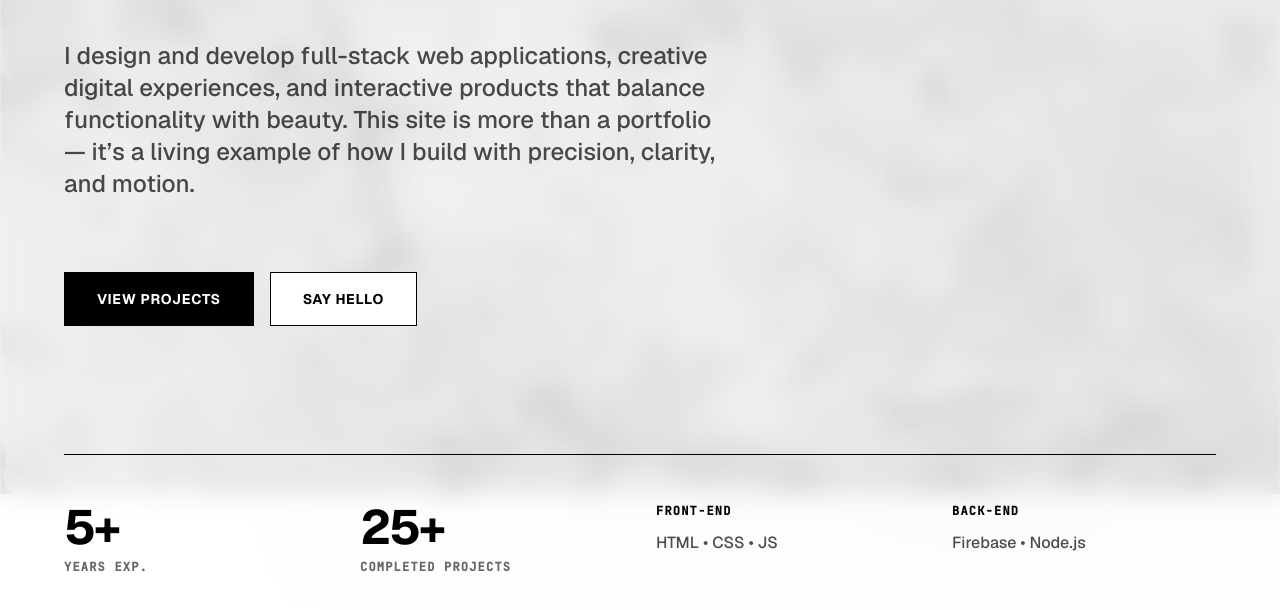
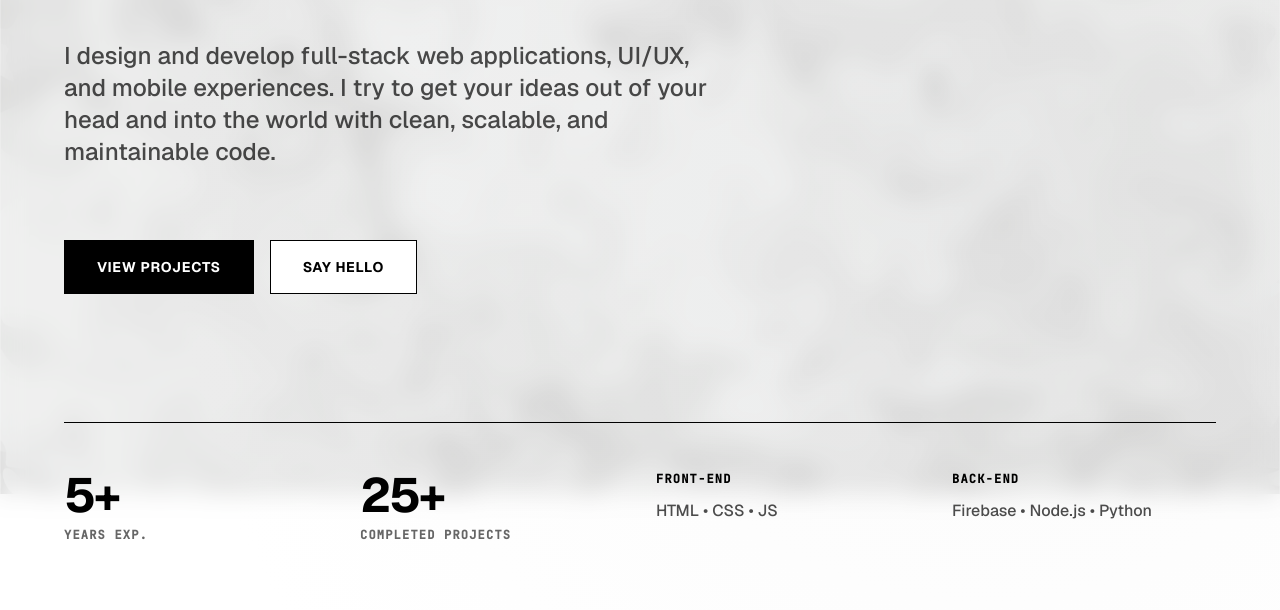
Before and after one commit to idkshetty/idkshetty.github.io, a plain HTML site: page index.html in a window 1280 px wide. Shown: the part 306-916 px from the top of the page. Drawn offline with nearby package versions, Linux system fonts and the light colour scheme; no server answers.

Commit message:
Initial commit

```diff
--- a/index.html
+++ b/index.html
@@ -483,10 +483,8 @@
           <p
             class="reveal delay-300 font-sans text-xl md:text-2xl text-black/70 max-w-2xl mt-8 leading-relaxed font-medium"
           >
-            I design and develop full-stack web applications, creative digital
-            experiences, and interactive products that balance functionality
-            with beauty. This site is more than a portfolio — it’s a living
-            example of how I build with precision, clarity, and motion.
+            I design and develop full-stack web applications, UI/UX, and mobile experiences. I try to get your
+            ideas out of your head and into the world with clean, scalable, and maintainable code.
           </p>
           <div class="reveal delay-400 flex flex-wrap items-center gap-4 mt-12">
             <a
@@ -550,7 +548,7 @@
               >BACK-END</span
             >
             <span class="font-sans text-base text-black/70 font-medium"
-              >Firebase • Node.js</span
+              >Firebase • Node.js • Python</span
             >
           </div>
         </div>
```
